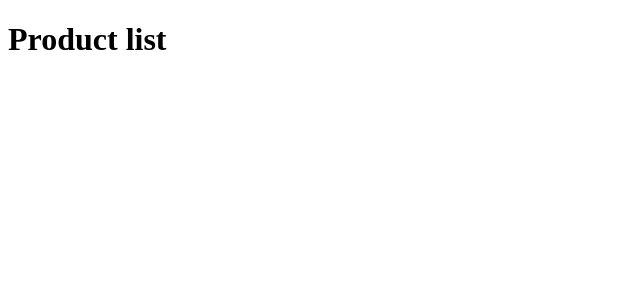
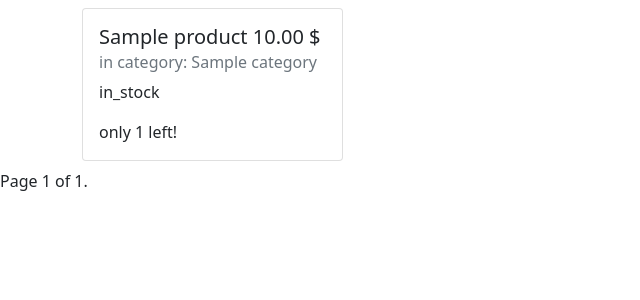
Before and after one commit to riisatoro/profbit-test-task, a Django app: page / in a window 1280 px wide. Shown: the top 300 px of the page, without its empty margins (0-640 px from the left). Run offline with Django 4.2, Linux system fonts and the light colour scheme; tables that the repository leaves empty hold one stand-in row (values such as "Sample post").

Commit message:
Add product list with pagination

```diff
--- a/web/products/templates/base.html
+++ b/web/products/templates/base.html
@@ -1,7 +1,10 @@
 <!DOCTYPE html>
 <html>
     <head>
-        <title>ProfBIT test</title>
+        <title>{% block title %} ProfBIT test {% endblock %}</title>
+        <link rel="stylesheet" href="https://cdn.jsdelivr.net/npm/bootstrap@5.1.3/dist/css/bootstrap.min.css" integrity="sha384-1BmE4kWBq78iYhFldvKuhfTAU6auU8tT94WrHftjDbrCEXSU1oBoqyl2QvZ6jIW3" crossorigin="anonymous">
+        <script src="https://cdn.jsdelivr.net/npm/bootstrap@5.1.3/dist/js/bootstrap.min.js" integrity="sha384-QJHtvGhmr9XOIpI6YVutG+2QOK9T+ZnN4kzFN1RtK3zEFEIsxhlmWl5/YESvpZ13" crossorigin="anonymous"></script>
+        <script src="https://cdn.jsdelivr.net/npm/bootstrap@5.1.3/dist/js/bootstrap.bundle.min.js" integrity="sha384-ka7Sk0Gln4gmtz2MlQnikT1wXgYsOg+OMhuP+IlRH9sENBO0LRn5q+8nbTov4+1p" crossorigin="anonymous"></script>
     </head>
     <body>
     {% block content %}{% endblock %}
--- a/web/products/templates/products/product_list.html
+++ b/web/products/templates/products/product_list.html
@@ -1,5 +1,44 @@
 {% extends 'base.html' %}
 
+{% load cache %}
+
 {% block content %}
-<h1>Product list</h1>
+
+<div class="container">
+    <div class="row justify-content-between">
+    {% for product in page_obj %}
+    <div class="col-3 my-2">
+        <div class="card">
+            <div class="card-body">
+                <h5 class="card-title">{{ product.name }} {{ product.price }} $</h5>
+                <h6 class="card-subtitle mb-2 text-muted">in category: {{ product.category }}</h6>
+                <p class="card-text">{{ product.status }}</p>
+                <p class="card-text">only {{ product.remains }} left!</p>
+            </div>
+        </div>
+    </div>
+    {% endfor %}
+    </div>
+</div>
+
+<div class="pagination">
+    <span class="step-links">
+        {% if page_obj.has_previous %}
+            <a href="?page=1">&laquo; first</a>
+            <a href="?page={{ page_obj.previous_page_number }}">previous</a>
+        {% endif %}
+
+        <span class="current">
+            Page {{ page_obj.number }} of {{ page_obj.paginator.num_pages }}.
+        </span>
+
+        {% if page_obj.has_next %}
+            <a href="?page={{ page_obj.next_page_number }}">next</a>
+            <a href="?page={{ page_obj.paginator.num_pages }}">last &raquo;</a>
+        {% endif %}
+    </span>
+</div>
+
 {% endblock %}
+{% cache CACHE_TIME page_obj %}
+{% endcache %}
--- a/web/products/urls.py
+++ b/web/products/urls.py
@@ -1,10 +1,8 @@
-from django.conf import settings
 from django.urls import path
-from django.views.decorators.cache import cache_page
 
 from products.views import ProductListView
 
 
 urlpatterns = [
-    path('', cache_page(settings.CACHE_TIME_SEC)(ProductListView.as_view()), name='products')
+    path('', ProductListView.as_view(), name='products')
 ]
--- a/web/products/views.py
+++ b/web/products/views.py
@@ -1,5 +1,6 @@
 from time import sleep
 
+from django.conf import settings
 from django.views.generic import ListView
 
 from products.models import Product
@@ -10,6 +11,11 @@
     paginate_by = 50
     allow_empty = True
 
+    def get_context_data(self, **kwargs):
+        context = super().get_context_data(**kwargs)
+        context['CACHE_TIME'] = settings.CACHE_TIME_SEC
+        return context
+
     def get(self, *args, **kwargs):
         sleep(2)
-        return super().get(args, kwargs)
+        return super().get(*args, **kwargs)
```
